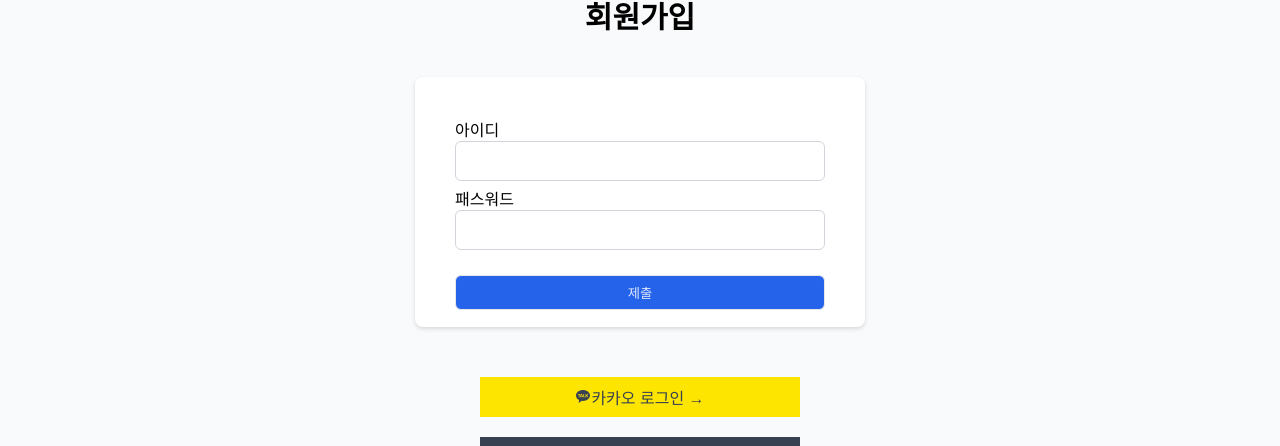
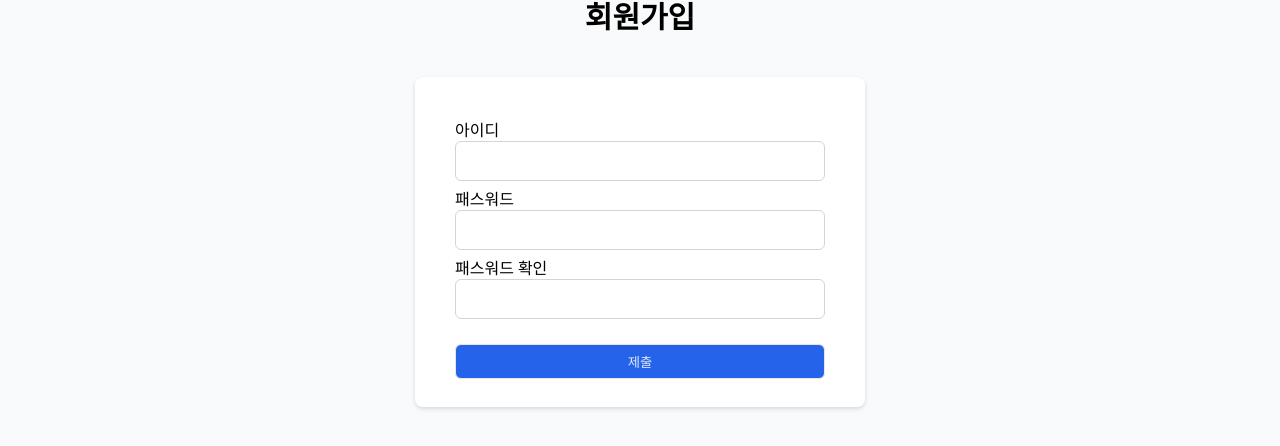
Before and after one commit to pp449/Health_window, a React (Create React App) app in the folder Frontend/: page /signup in a window 1280 px wide. Shown: the part 175-621 px from the top of the page. Built offline with nearby package versions, Linux system fonts and the light colour scheme.

Commit message:
made signup part

```diff
--- a/Frontend/src/scss/login.scss
+++ b/Frontend/src/scss/sign.scss
@@ -3,12 +3,12 @@
   text-align: center;
   padding-top: 10vh;
   min-height: 100vh;
-  .login__text {
+  .sign__text {
     font-size: 1.875rem;
     font-weight: 600;
     margin-bottom: 5vh;
   }
-  .login {
+  .sign {
     background-color: #ffffff;
     margin: 0 auto;
     border-radius: 0.5rem;
@@ -39,6 +39,9 @@
       cursor: pointer;
     }
   }
+  .signup {
+    height: 330px;
+  }
   .social_login {
     padding-top: 50px;
     button {
--- a/Frontend/src/views/login.js
+++ b/Frontend/src/views/login.js
@@ -1,26 +1,26 @@
 import React from "react";
 import { RiKakaoTalkFill } from "react-icons/ri";
 import { FaGithub } from "react-icons/fa";
-import "../scss/login.scss";
+import "../scss/sign.scss";
 
 function login() {
   return (
     <div className="wrapper">
-      <div className="login__text">로그인하기</div>
-      <div className="login">
-        <span className="login__ID">
+      <div className="sign__text">로그인하기</div>
+      <div className="sign">
+        <span className="sign__ID">
           아이디 <br />
           <form>
             <input type="text" />
           </form>
         </span>
-        <span className="login__PW">
+        <span className="sign__PW">
           패스워드 <br />
           <form>
             <input type="password" />
           </form>
         </span>
-        <button className="login__button">제출</button>
+        <button className="sign__button">제출</button>
       </div>
       <div className="social_login">
         <button className="kakao_login">
--- a/Frontend/src/views/signup.js
+++ b/Frontend/src/views/signup.js
@@ -1,26 +1,32 @@
 import React from "react";
 import { RiKakaoTalkFill } from "react-icons/ri";
 import { FaGithub } from "react-icons/fa";
-import "../scss/login.scss";
+import "../scss/sign.scss";
 
 function signup() {
   return (
     <div className="wrapper">
-      <div className="login__text">회원가입</div>
-      <div className="login">
-        <span className="login__ID">
+      <div className="sign__text">회원가입</div>
+      <div className="sign signup">
+        <span className="sign__ID">
           아이디 <br />
           <form>
-            <input></input>
+            <input type="text" />
           </form>
         </span>
-        <span className="login__PW">
+        <span className="sign__PW">
           패스워드 <br />
           <form>
-            <input></input>
+            <input type="password" />
           </form>
         </span>
-        <button className="login__button">제출</button>
+        <span className="sign__PW">
+          패스워드 확인 <br />
+          <form>
+            <input type="password" />
+          </form>
+        </span>
+        <button className="sign__button">제출</button>
       </div>
       <div className="social_login">
         <button className="kakao_login">
```
